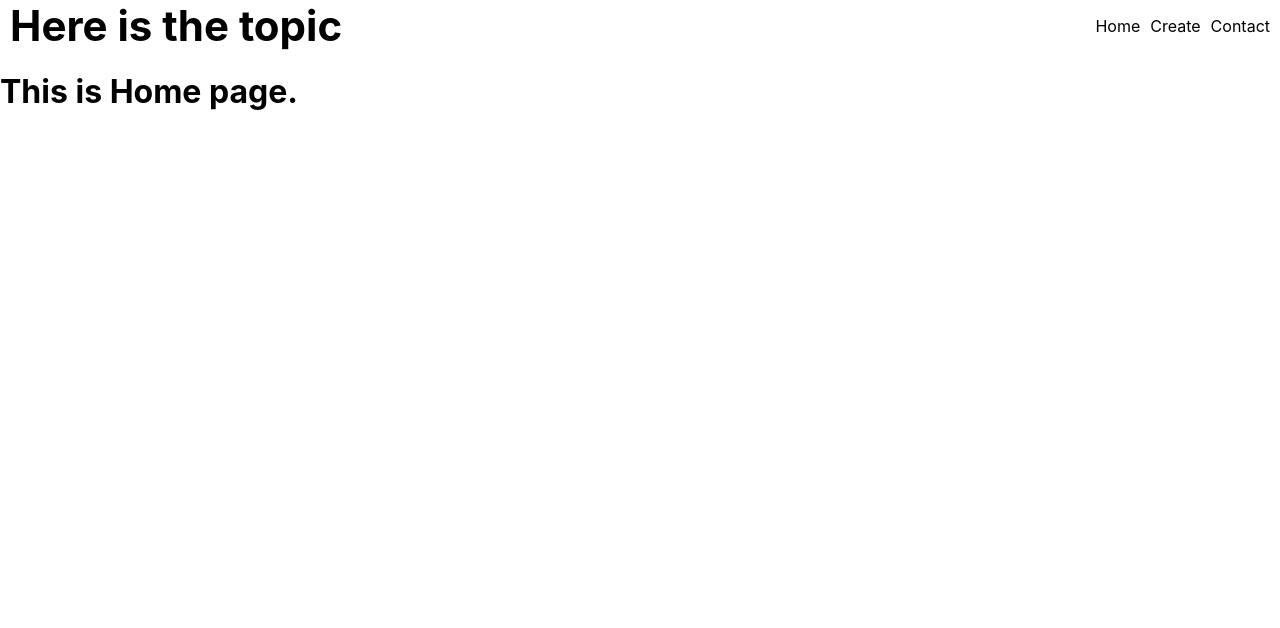
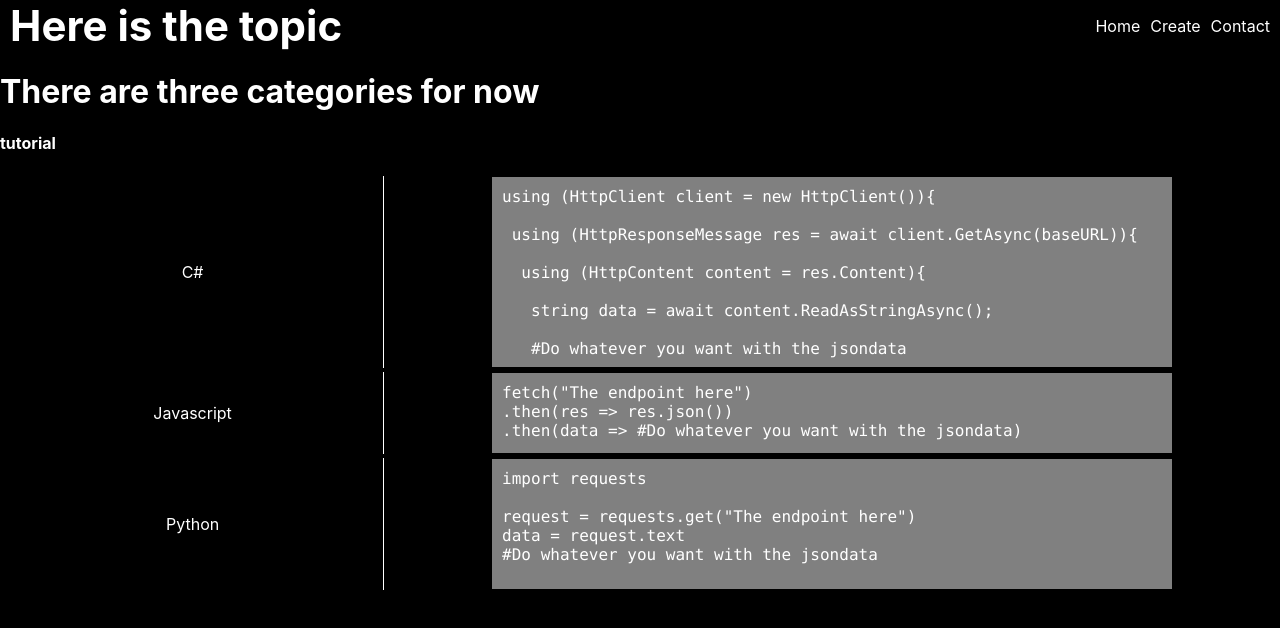
Before and after one commit to larrywongkahei/JsonDataMaker, a React (Create React App) app: page / in a window 1280 px wide. Shown: the top 628 px of the page. Built offline with nearby package versions, Linux system fonts and the light colour scheme.

Commit message:
Added three code tag to show different programming language to fetch data

```diff
--- a/src/App.css
+++ b/src/App.css
@@ -1,5 +1,10 @@
 .App {
   text-align: center;
+}
+
+body {
+  background-color: black;
+  color: white;
 }
 
 .App-logo {
--- a/src/Components/Home.jsx
+++ b/src/Components/Home.jsx
@@ -2,8 +2,69 @@ import React from "react";
 
 export function Home(){
     return (
-        <h1>
-            This is Home page.
-        </h1>
+        <div>
+            <h1>
+                There are three categories for now
+            </h1>
+            <h4>
+                tutorial
+            </h4>
+            <table style={{width:"100%"}}>
+                <tr>
+                    <td style={{textAlign:"center", width:"30%", borderRight:"1px solid white"}}>
+                        C#
+                    </td>
+                    <td>
+                        <pre style={{width:"670px", backgroundColor:"grey", height:"180px", paddingLeft:"10px", paddingTop:"10px", margin:"auto", overflow:"scroll"}}>
+                            <code style={{backgroundColor:"grey"}}>
+                                using (HttpClient client = new HttpClient())&#123;<br /><br />
+                                &nbsp;using (HttpResponseMessage res = await client.GetAsync(baseURL))&#123;<br /><br />
+                                &nbsp;&nbsp;using (HttpContent content = res.Content)&#123;<br /><br />
+                                &nbsp;&nbsp;&nbsp;string data = await content.ReadAsStringAsync();<br /><br />
+                                &nbsp;&nbsp;&nbsp;#Do whatever you want with the jsondata<br /><br />
+                                &nbsp;&nbsp;&#125;<br /><br />
+                                &nbsp;&#125;<br /><br />
+                                &#125;
+                            </code>
+                        </pre>
+                    </td>
+                </tr>
+                </table>
+                <table style={{width:"100%"}}>
+                <tr>
+                    <td style={{textAlign:"center", width:"30%", borderRight:"1px solid white"}}>
+                        Javascript
+                    </td>
+                    <td>
+                        <pre style={{width:"670px", backgroundColor:"grey", height:"70px", paddingLeft:"10px", paddingTop:"10px", margin:"auto"}}>
+                            <code style={{backgroundColor:"grey"}}>
+                                fetch("The endpoint here")<br/>
+                                .then(res => res.json())<br/>
+                                .then(data => #Do whatever you want with the jsondata)
+                            </code>
+                        </pre>
+                    </td>
+                </tr>
+                </table>
+                <table style={{width:"100%"}}>
+                <tr>
+                    <td style={{textAlign:"center", width:"30%", borderRight:"1px solid white"}}>
+                        Python
+                    </td>
+                    <td>
+                        <pre style={{width:"670px", backgroundColor:"grey", height:"120px", paddingLeft:"10px", paddingTop:"10px", margin:"auto"}}>
+                            <code style={{backgroundColor:"grey"}}>
+                            import requests<br /><br />
+                            request = requests.get("The endpoint here")<br />
+                            data = request.text<br />
+                            #Do whatever you want with the jsondata
+                            </code>
+                        </pre>
+                    </td>
+                </tr>
+            </table>
+
+        </div>
+
     )
 }
--- a/src/Components/NavBar.js
+++ b/src/Components/NavBar.js
@@ -3,19 +3,19 @@ import { Link } from "react-router-dom";
 
 export function NarBar(){
     return (
-        <div style={{display:"flex", justifyContent:"space-between", alignItems:"center", paddingLeft:"10px"}}>
-            <Link to={"/"} style={{fontSize:"42px", fontWeight:"bold", textDecoration:"none", color:"black"}}>
+        <div style={{display:"flex", justifyContent:"space-between", alignItems:"center", paddingLeft:"10px", color:"white"}}>
+            <Link to={"/"} style={{fontSize:"42px", fontWeight:"bold", textDecoration:"none", color:"white"}}>
                 Here is the topic
             </Link>
             <div style={{paddingRight:"10px"}}>
                 <a>
-                    <Link to={"/"} style={{textDecoration:"none", color:"black", paddingRight:"10px"}}>Home</Link>
+                    <Link to={"/"} style={{textDecoration:"none", paddingRight:"10px", color:"white"}}>Home</Link>
                 </a>
                 <a>
-                    <Link to={"/customjson"} style={{textDecoration:"none", color:"black", paddingRight:"10px"}}>Create</Link>
+                    <Link to={"/customjson"} style={{textDecoration:"none", paddingRight:"10px", color:"white"}}>Create</Link>
                 </a>
                 <a>
-                    <Link to={"/contact"} style={{textDecoration:"none", color:"black"}}>Contact</Link>
+                    <Link to={"/contact"} style={{textDecoration:"none", color:"white"}}>Contact</Link>
                 </a>
             </div>
         </div>
```
